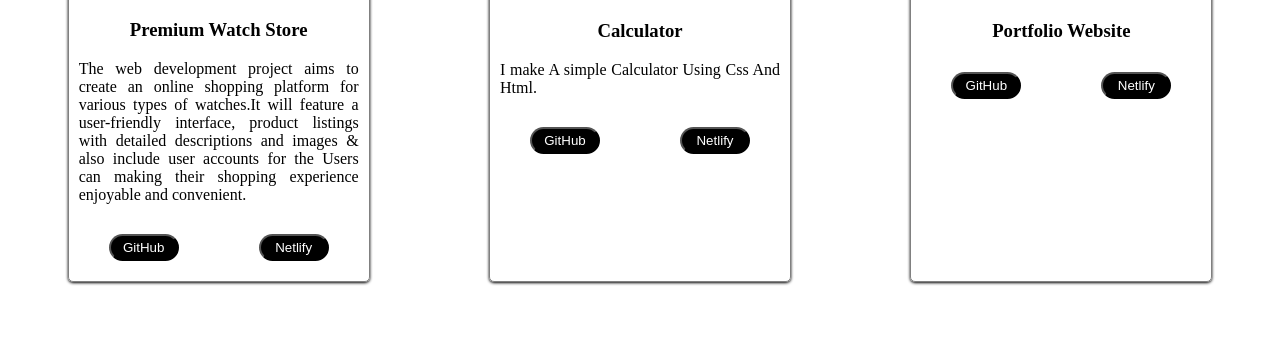
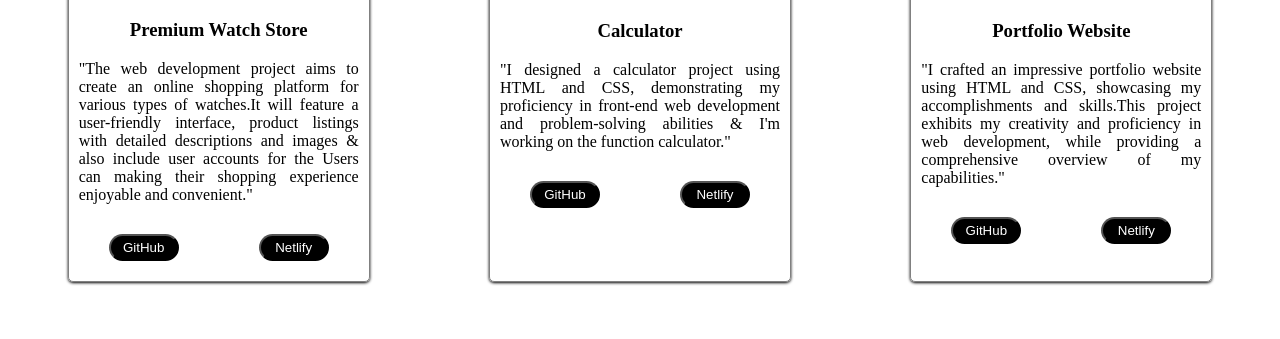
Before and after one commit to Atharva1jari/Portfolio-Websites, a plain HTML site: page index.html in a window 1280 px wide. Shown: the part 1757-2096 px from the top of the page. Drawn offline with Linux system fonts and the light colour scheme.

Commit message:
project details added

```diff
--- a/index.html
+++ b/index.html
@@ -239,7 +239,7 @@
              <h2>Education</h2>
              <hr>
              <div class="edu">
-             <h3>Bachlore Of Engineering  (ENTC)</h3>
+             <h3>Bachelor Of Engineering     (ENTC)</h3>
              <p>Savitribai Phule Pune University</p>
              <p>2018-2022</p>
             </div>
@@ -265,8 +265,8 @@
          <div class="project-info">
              <h3 class="project-name">Premium Watch Store</h3>
              <p class="project-text">
-                 The web development project aims to create an online shopping platform for various types of watches.It will feature a user-friendly interface,
-                 product listings with detailed descriptions and images & also include user accounts for the Users can making their shopping experience enjoyable and convenient.
+                 "The web development project aims to create an online shopping platform for various types of watches.It will feature a user-friendly interface,
+                 product listings with detailed descriptions and images & also include user accounts for the Users can making their shopping experience enjoyable and convenient."
              </p>
 
               <div class="button">
@@ -280,7 +280,10 @@
           <img class="project-img" src="./Images/calculator.webp"/>
           <div class="project-info">
              <h3 class="project-name">Calculator</h3>
-             <p class="project-text"> I make A simple Calculator Using Css And Html.</p>
+             <p class="project-text">
+                  "I designed a calculator project using HTML and CSS, demonstrating my proficiency in front-end web development
+                     and problem-solving abilities & I'm working on the function calculator."
+             </p>
 
               <div class="button">
                 <a href="https://github.com/Atharva1jari/Caculator" target="_blank" ><button class="project-btn">GitHub</button></a>
@@ -293,7 +296,10 @@
           <img class="project-img" src="./Images/newb.png"/>
           <div class="project-info">
              <h3 class="project-name">Portfolio Website</h3>
-             <p class="project-text"></p>
+             <p class="project-text">
+                  "I crafted an impressive portfolio website using HTML and CSS, showcasing my accomplishments and skills.This project
+                   exhibits my creativity and proficiency in web development, while providing a comprehensive overview of my capabilities."
+             </p>
 
                <div class="button">
                 <a href="https://github.com/Atharva1jari/Portfolio-Websites" target="_blank" ><button class="project-btn">GitHub</button></a>
```
